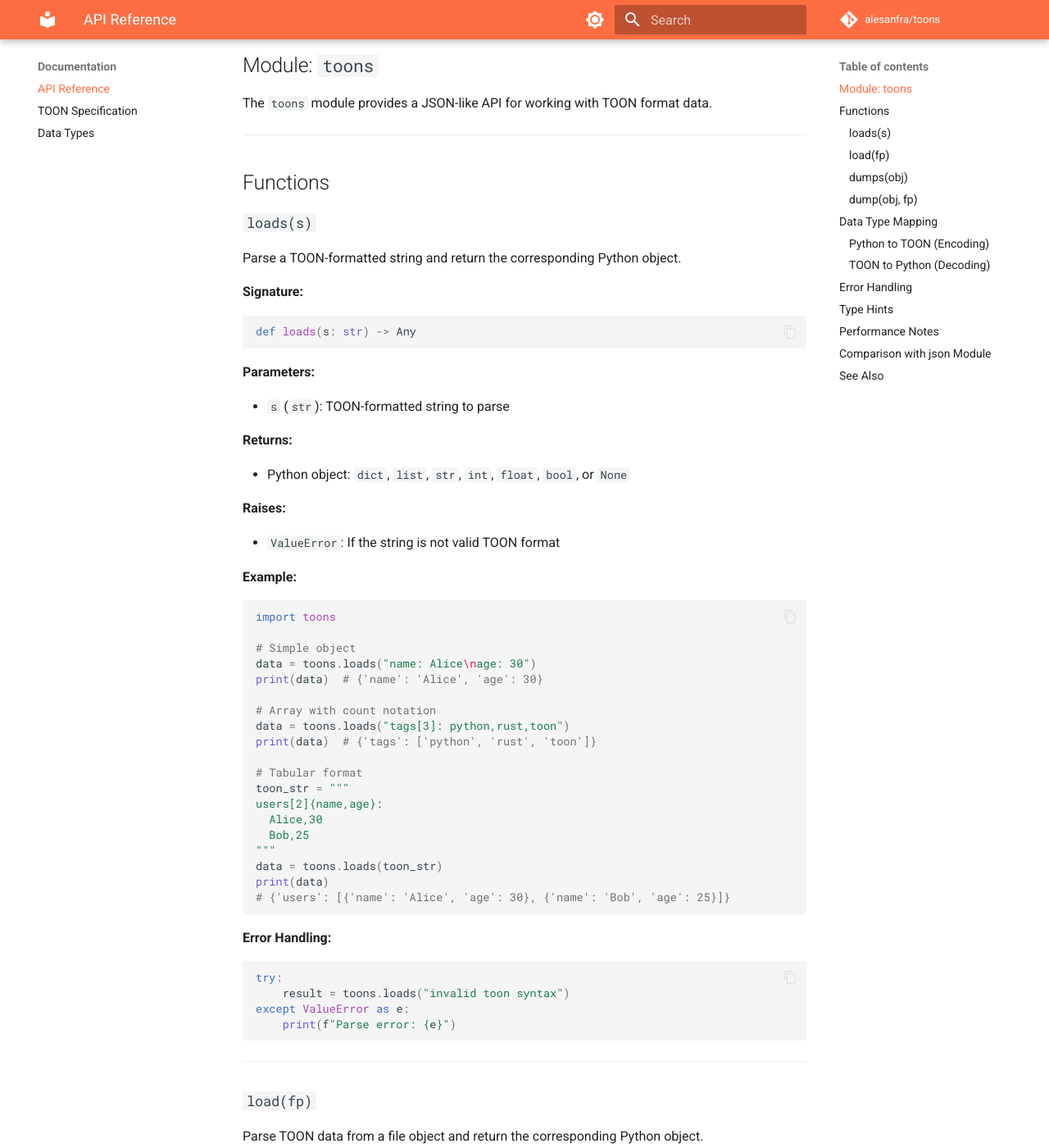
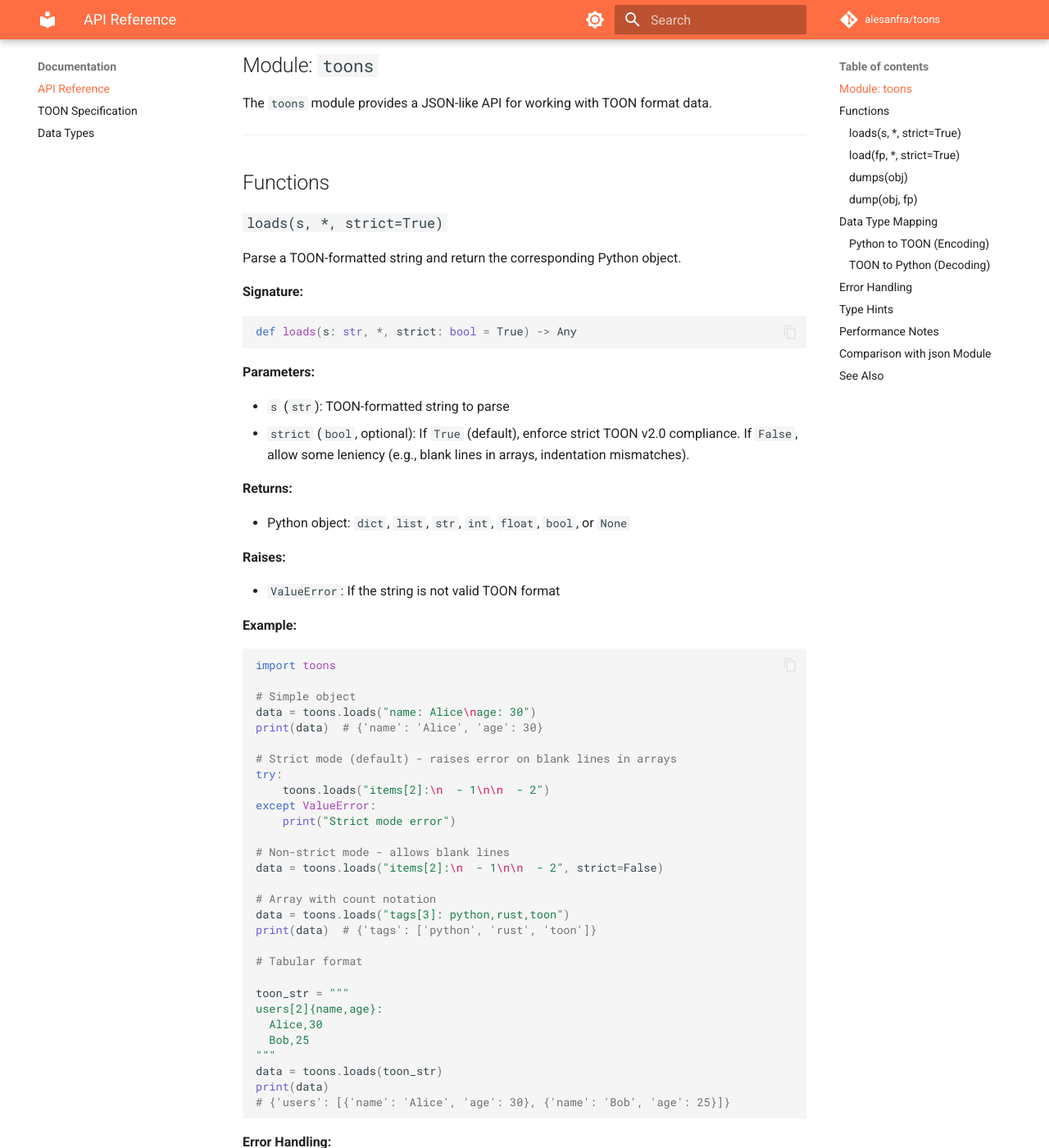
Before and after one commit to alesanfra/toons, an MkDocs documentation site: the page built from docs/api-reference.md, in a window 1280 px wide and 1400 px high, scrolled down 231 px. Shown: the whole window at 82% size. Built offline with MkDocs 1.6.1 and Material for MkDocs 9.7.7, drawn with Linux system fonts in a browser that asks for light colours; comment, search, counter and statistics services are not loaded; some of the changed text lies outside the part shown.

Commit message:
docs: enhance documentation for strict mode

````diff
--- a/Cargo.toml
+++ b/Cargo.toml
@@ -1,6 +1,6 @@
 [package]
 name = "toons"
-version = "0.3.0"
+version = "0.3.1"
 edition = "2024"
 
 # See more keys and their definitions at https://doc.rust-lang.org/cargo/reference/manifest.html
--- a/docs/api-reference.md
+++ b/docs/api-reference.md
@@ -10,18 +10,19 @@ The `toons` module provides a JSON-like API for working with TOON format data.
 
 ## Functions
 
-### `loads(s)`
+### `loads(s, *, strict=True)`
 
 Parse a TOON-formatted string and return the corresponding Python object.
 
 **Signature:**
 ```python
-def loads(s: str) -> Any
+def loads(s: str, *, strict: bool = True) -> Any
 ```
 
 **Parameters:**
 
 - `s` (`str`): TOON-formatted string to parse
+- `strict` (`bool`, optional): If `True` (default), enforce strict TOON v2.0 compliance. If `False`, allow some leniency (e.g., blank lines in arrays, indentation mismatches).
 
 **Returns:**
 
@@ -40,11 +41,21 @@ import toons
 data = toons.loads("name: Alice\nage: 30")
 print(data)  # {'name': 'Alice', 'age': 30}
 
+# Strict mode (default) - raises error on blank lines in arrays
+try:
+    toons.loads("items[2]:\n  - 1\n\n  - 2")
+except ValueError:
+    print("Strict mode error")
+
+# Non-strict mode - allows blank lines
+data = toons.loads("items[2]:\n  - 1\n\n  - 2", strict=False)
+
 # Array with count notation
 data = toons.loads("tags[3]: python,rust,toon")
 print(data)  # {'tags': ['python', 'rust', 'toon']}
 
 # Tabular format
+
 toon_str = """
 users[2]{name,age}:
   Alice,30
@@ -66,18 +77,19 @@ except ValueError as e:
 
 ---
 
-### `load(fp)`
+### `load(fp, *, strict=True)`
 
 Parse TOON data from a file object and return the corresponding Python object.
 
 **Signature:**
 ```python
-def load(fp: IO[str]) -> Any
+def load(fp: IO[str], *, strict: bool = True) -> Any
 ```
 
 **Parameters:**
 
 - `fp`: File-like object supporting `.read()` method
+- `strict` (`bool`, optional): If `True` (default), enforce strict TOON v2.0 compliance. If `False`, allow some leniency.
 
 **Returns:**
 
@@ -304,8 +316,8 @@ TOONS provides basic type hints:
 ```python
 from typing import Any, IO
 
-def loads(s: str) -> Any: ...
-def load(fp: IO[str]) -> Any: ...
+def loads(s: str, *, strict: bool = True) -> Any: ...
+def load(fp: IO[str], *, strict: bool = True) -> Any: ...
 def dumps(obj: Any) -> str: ...
 def dump(obj: Any, fp: IO[str]) -> None: ...
 ```
--- a/mkdocs.yml
+++ b/mkdocs.yml
@@ -38,7 +38,6 @@ nav:
   - Home: index.md
   - Getting Started:
       - Installation: getting-started.md
-      - Quick Start: quick-start.md
       - Examples: examples.md
   - Documentation:
       - API Reference: api-reference.md
````
Also changed, not shown: docs/contributing.md (+3 -3 lines), docs/examples.md (+26 -0 lines), docs/index.md (+3 -3 lines), docs/quick-start.md (deleted, +0 -103 lines), 1 other file.
